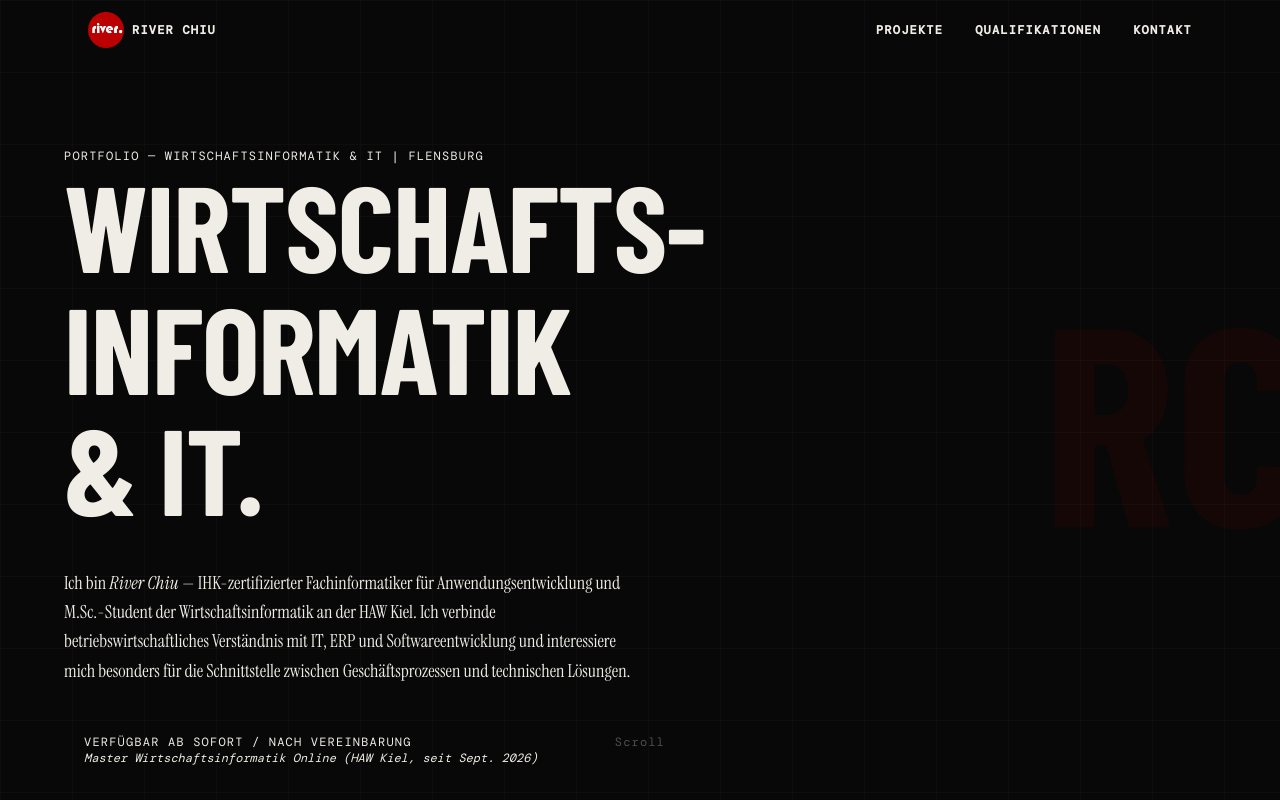
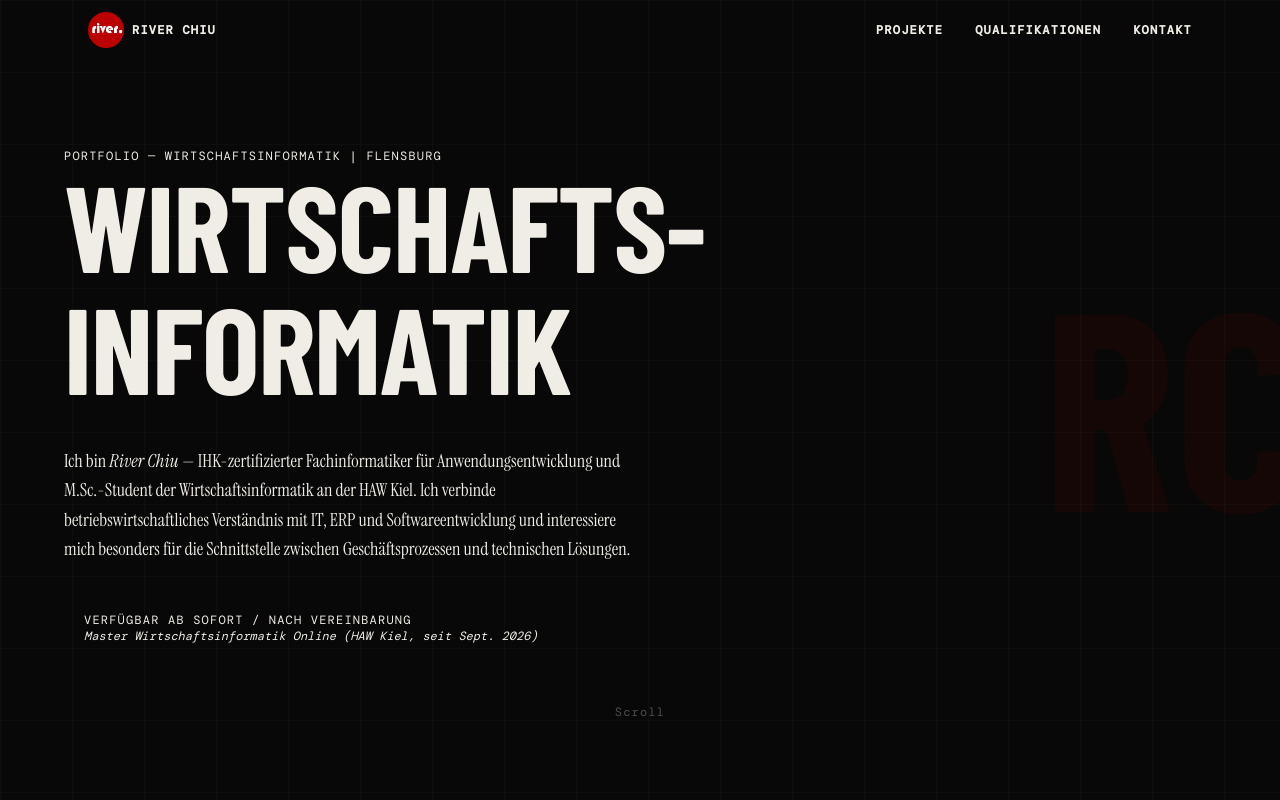
Before and after one commit to riverchiu-dev/riverchiu-dev.github.io, a React (Vite) app: page / in a window 1280 px wide. Shown: the top 800 px of the page. Built offline with nearby package versions, Linux system fonts and the light colour scheme; a web font is replaced by a local one.

Commit message:
Update portfolio title in App component

```diff
--- a/src/app/App.tsx
+++ b/src/app/App.tsx
@@ -169,7 +169,7 @@ export default function App() {
 
         <div className="max-w-6xl mx-auto w-full relative z-10">
           <p className="font-mono text-xs tracking-widest text-primary mt-5 uppercase">
-            PORTFOLIO — WIRTSCHAFTSINFORMATIK & IT | FLENSBURG
+            PORTFOLIO — WIRTSCHAFTSINFORMATIK | FLENSBURG
           </p>
 
           <h1
@@ -180,7 +180,6 @@ export default function App() {
             <br />
             <span className="text-primary">INFORMATIK</span>
             <br />
-            & IT.
           </h1>
 
           <div className="flex flex-col md:flex-row items-start md:items-end justify-between gap-8">
```
